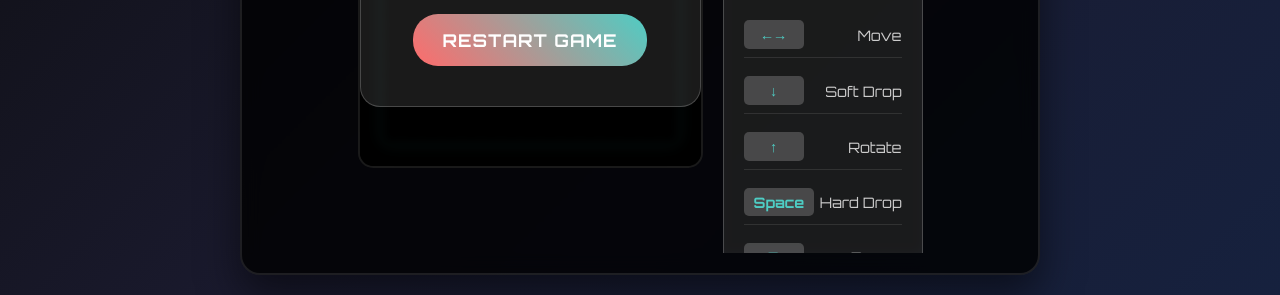
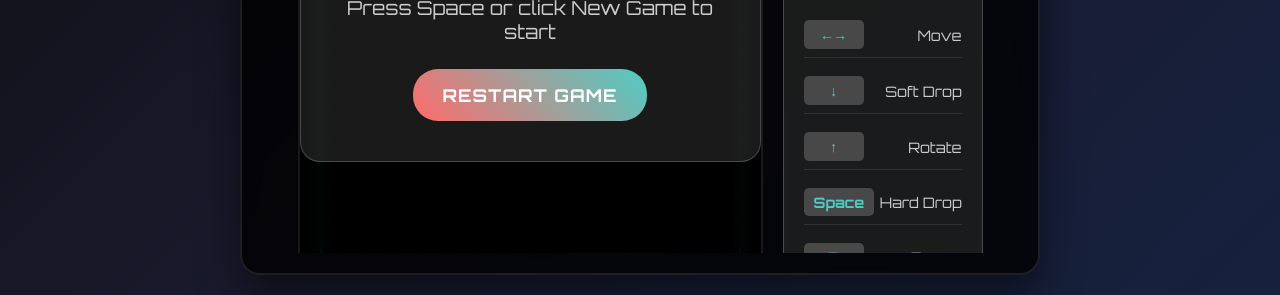
Before and after one commit to AntG2/Tetris-web, a plain HTML site: page index.html in a window 1280 px wide. Shown: the part 505-800 px from the top of the page. Drawn offline with Linux system fonts and the light colour scheme.

Commit message:
try fixing window size + increase falling speed

```diff
--- a/game.js
+++ b/game.js
@@ -18,7 +18,7 @@ class RussianSquare {
         this.gameRunning = false;
         this.gamePaused = false;
         this.dropTime = 0;
-        this.dropInterval = 1000;
+        this.dropInterval = 500;
 
         this.pieces = [
             // I piece
@@ -264,7 +264,7 @@ class RussianSquare {
             this.lines += linesCleared;
             this.score += linesCleared * 100 * this.level;
             this.level = Math.floor(this.lines / 10) + 1;
-            this.dropInterval = Math.max(100, 1000 - (this.level - 1) * 100);
+            this.dropInterval = Math.max(50, 500 - (this.level - 1) * 50);
         }
     }
 
@@ -287,7 +287,7 @@ class RussianSquare {
         this.score = 0;
         this.lines = 0;
         this.level = 1;
-        this.dropInterval = 1000;
+        this.dropInterval = 500;
         this.gameRunning = true;
         this.gamePaused = false;
         this.dropTime = 0;
--- a/styles.css
+++ b/styles.css
@@ -8,12 +8,12 @@ body {
     font-family: 'Orbitron', monospace;
     background: linear-gradient(135deg, #0c0c0c 0%, #1a1a2e 50%, #16213e 100%);
     color: #ffffff;
-    min-height: 100vh;
+    height: 100vh;
     display: flex;
     justify-content: center;
     align-items: center;
     padding: 10px;
-    overflow: auto;
+    overflow: hidden;
 }
 
 .game-container {
@@ -25,7 +25,7 @@ body {
     backdrop-filter: blur(10px);
     max-width: min(95vw, 800px);
     width: 100%;
-    max-height: 95vh;
+    height: 95vh;
     display: flex;
     flex-direction: column;
 }
@@ -101,6 +101,7 @@ body {
     flex-wrap: wrap;
     flex: 1;
     overflow: hidden;
+    min-height: 0;
 }
 
 .game-area {
@@ -110,6 +111,9 @@ body {
     padding: 20px;
     border: 2px solid rgba(255, 255, 255, 0.1);
     box-shadow: inset 0 0 20px rgba(0, 0, 0, 0.5);
+    display: flex;
+    align-items: center;
+    justify-content: center;
 }
 
 #gameCanvas {
@@ -119,9 +123,10 @@ body {
     background: #000;
     box-shadow: 0 0 20px rgba(78, 205, 196, 0.3);
     max-width: min(450px, 60vw);
-    max-height: min(600px, 50vh);
+    max-height: calc(95vh - 200px);
     width: auto;
     height: auto;
+    object-fit: contain;
 }
 
 .game-overlay {
@@ -188,6 +193,7 @@ body {
     flex-direction: column;
     gap: 25px;
     min-width: 200px;
+    flex-shrink: 0;
 }
 
 .next-piece, .controls {
```
